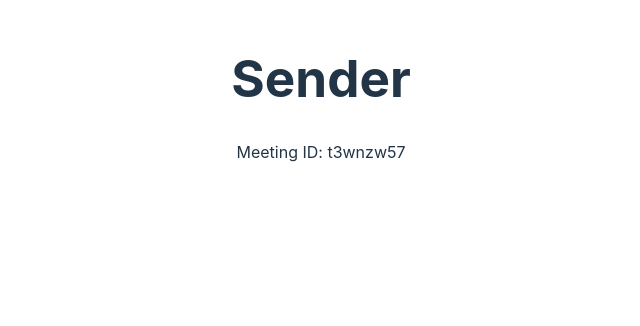
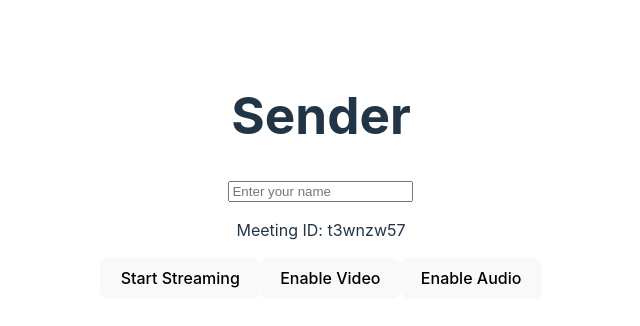
Before and after one commit to VANSH3104/webrtc-basic, a React (Vite) app in the folder advance/frontend/: page /sender in a window 1280 px wide. Shown: the part 224-550 px from the top of the page, without its empty margins (319-959 px from the left). Built offline with nearby package versions, Linux system fonts and the light colour scheme; no server answers.

Commit message:
add code in advance webrtc

```diff
--- a/advance/frontend/src/components/receivers.tsx
+++ b/advance/frontend/src/components/receivers.tsx
@@ -4,7 +4,7 @@ import { createWebSocket, createPeerConnection } from './utils/rtcutils';
 
 export const Receiver: React.FC = () => {
   const [meetingId, setMeetingId] = useState<string>('');
-  const [passcode] = useState<string>('12345'); // Static passcode for simplicity
+  const [passcode] = useState<string>(''); // Static passcode for simplicity
   const videoRef = useRef<HTMLVideoElement>(null);
   const peerConnection = useRef<RTCPeerConnection | null>(null);
   const socket = useRef<WebSocket | null>(null);
--- a/advance/frontend/src/components/sender.tsx
+++ b/advance/frontend/src/components/sender.tsx
@@ -1,72 +1,161 @@
-// Sender.tsx
-import React, { useState, useEffect, useRef } from 'react';
+import { useState, useEffect, useRef, useMemo } from 'react';
 import { createWebSocket, createPeerConnection } from './utils/rtcutils';
 
 export const Sender: React.FC = () => {
   const [meetingId, setMeetingId] = useState<string>('');
-  const [passcode] = useState<string>('12345'); // Static passcode for simplicity
+  const [name, setName] = useState<string>('');
+  const [isVideoOn, setIsVideoOn] = useState<boolean>(false);
+  const [isAudioOn, setIsAudioOn] = useState<boolean>(false);
+  const [isStreaming, setIsStreaming] = useState<boolean>(false);
   const videoRef = useRef<HTMLVideoElement>(null);
   const peerConnection = useRef<RTCPeerConnection | null>(null);
   const socket = useRef<WebSocket | null>(null);
+  const streamRef = useRef<MediaStream | null>(null); // Ref to hold the media stream
 
   useEffect(() => {
-    // Generate a unique meeting ID
     const id = Math.random().toString(36).substring(2, 10);
     setMeetingId(id);
 
-    // Initialize WebSocket and PeerConnection
     socket.current = createWebSocket('ws://localhost:8080');
-    peerConnection.current = createPeerConnection();
 
     socket.current.onopen = () => {
       socket.current?.send(JSON.stringify({
         type: 'createMeeting',
         meetingId: id,
-        passcode,
+        passcode: id,
       }));
     };
 
-    const setupLocalStream = async () => {
-      const stream = await navigator.mediaDevices.getUserMedia({ video: true, audio: true });
-      stream.getTracks().forEach(track => peerConnection.current?.addTrack(track, stream));
-      if (videoRef.current) videoRef.current.srcObject = stream;
-    };
-
-    setupLocalStream();
-
     socket.current.onmessage = async (event) => {
       const message = JSON.parse(event.data);
-
       switch (message.type) {
         case 'joinMeeting':
-          { const offer = await peerConnection.current?.createOffer();
-          if (offer) {
-            await peerConnection.current?.setLocalDescription(offer);
-            socket.current?.send(JSON.stringify({ type: 'offer', meetingId, sdp: offer }));
+          {
+            const offer = await peerConnection.current?.createOffer();
+            if (offer) {
+              await peerConnection.current?.setLocalDescription(offer);
+              socket.current?.send(JSON.stringify({ type: 'offer', meetingId, sdp: offer }));
+            }
           }
-          break; }
+          break;
         case 'answer':
           await peerConnection.current?.setRemoteDescription(new RTCSessionDescription(message.sdp));
           break;
         case 'iceCandidate':
-          { const candidate = new RTCIceCandidate(message.candidate);
-          await peerConnection.current?.addIceCandidate(candidate);
-          break; }
+          {
+            const candidate = new RTCIceCandidate(message.candidate);
+            await peerConnection.current?.addIceCandidate(candidate);
+          }
+          break;
       }
     };
 
-    peerConnection.current.onicecandidate = event => {
-      if (event.candidate) {
-        socket.current?.send(JSON.stringify({ type: 'iceCandidate', meetingId, candidate: event.candidate }));
+    return () => {
+      socket.current?.close();
+    };
+  }, []);
+
+  // Toggle Video
+  const toggleVideo = () => {
+    setIsVideoOn(prev => !prev);
+    if (streamRef.current) {
+      const videoTrack = streamRef.current.getVideoTracks()[0];
+      if (videoTrack) {
+        videoTrack.enabled = !videoTrack.enabled; // Toggle video track
+      }
+    }
+  };
+
+  // Toggle Audio
+  const toggleAudio = () => {
+    setIsAudioOn(prev => !prev);
+    if (streamRef.current) {
+      const audioTrack = streamRef.current.getAudioTracks()[0];
+      if (audioTrack) {
+        audioTrack.enabled = !audioTrack.enabled; // Toggle audio track
+      }
+    }
+  };
+
+  // Handle media stream setup
+  useMemo(() => {
+    const startStream = async () => {
+      if (!peerConnection.current) return;
+
+      try {
+        // Get the stream with both video and audio enabled based on toggles
+        const stream = await navigator.mediaDevices.getUserMedia({
+          video: isVideoOn ? true: false,
+          audio: isAudioOn ? true : false
+        });
+
+        streamRef.current = stream; // Store the media stream in ref
+
+        // Add video and audio tracks to peer connection
+        stream.getTracks().forEach(track => {
+          peerConnection.current?.addTrack(track, stream);
+        });
+
+        // Set video element's source
+        if (videoRef.current) {
+          videoRef.current.srcObject = stream;
+        }
+      } catch (err) {
+        console.error("Error accessing media devices:", err);
       }
     };
-  }, []);
+
+    if (isStreaming) {
+      startStream();
+    }
+  }, [isVideoOn, isAudioOn, isStreaming]);
+
+  // Start sending video (stream)
+  const startSendVideo = async () => {
+    if (!socket.current || !videoRef.current) return;
+
+    peerConnection.current = createPeerConnection();
+    const pc = peerConnection.current;
+
+    pc.onnegotiationneeded = async () => {
+      try {
+        const offer = await pc.createOffer();
+        await pc.setLocalDescription(offer);
+        socket.current?.send(JSON.stringify({ type: 'offer', sdp: pc.localDescription }));
+      } catch (error) {
+        console.error("Error during negotiation:", error);
+      }
+    };
+
+    pc.onicecandidate = (event) => {
+      if (event.candidate) {
+        socket.current?.send(JSON.stringify({ type: "iceCandidate", meetingId, candidate: event.candidate }));
+      }
+    };
+
+    setIsStreaming(true);
+  };
 
   return (
     <div>
       <h1>Sender</h1>
+      <input onChange={(e) => setName(e.target.value)} placeholder='Enter your name' />
       <p>Meeting ID: {meetingId}</p>
-      <video ref={videoRef} autoPlay playsInline muted />
+      <button onClick={startSendVideo} disabled={isStreaming}>Start Streaming</button>
+      {isVideoOn && (
+        <video
+          ref={videoRef}
+          autoPlay
+          playsInline
+          style={{ width: "300px", marginTop: "10px" }}
+        />
+      )}
+      <button onClick={toggleVideo}>
+        {isVideoOn ? "Disable Video" : "Enable Video"}
+      </button>
+      <button onClick={toggleAudio}>
+        {isAudioOn ? "Disable Audio" : "Enable Audio"}
+      </button>
     </div>
   );
 };
```
Also changed, not shown: 1 other file (tests, documents, lock files or other folders).
